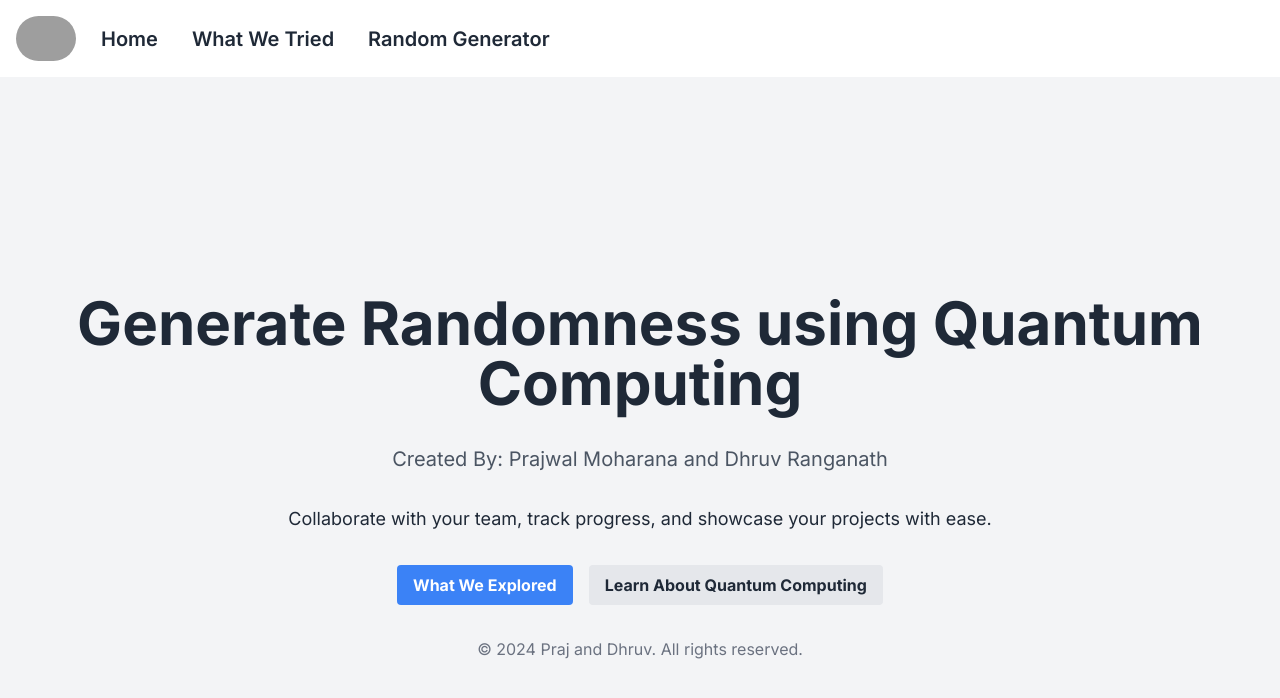
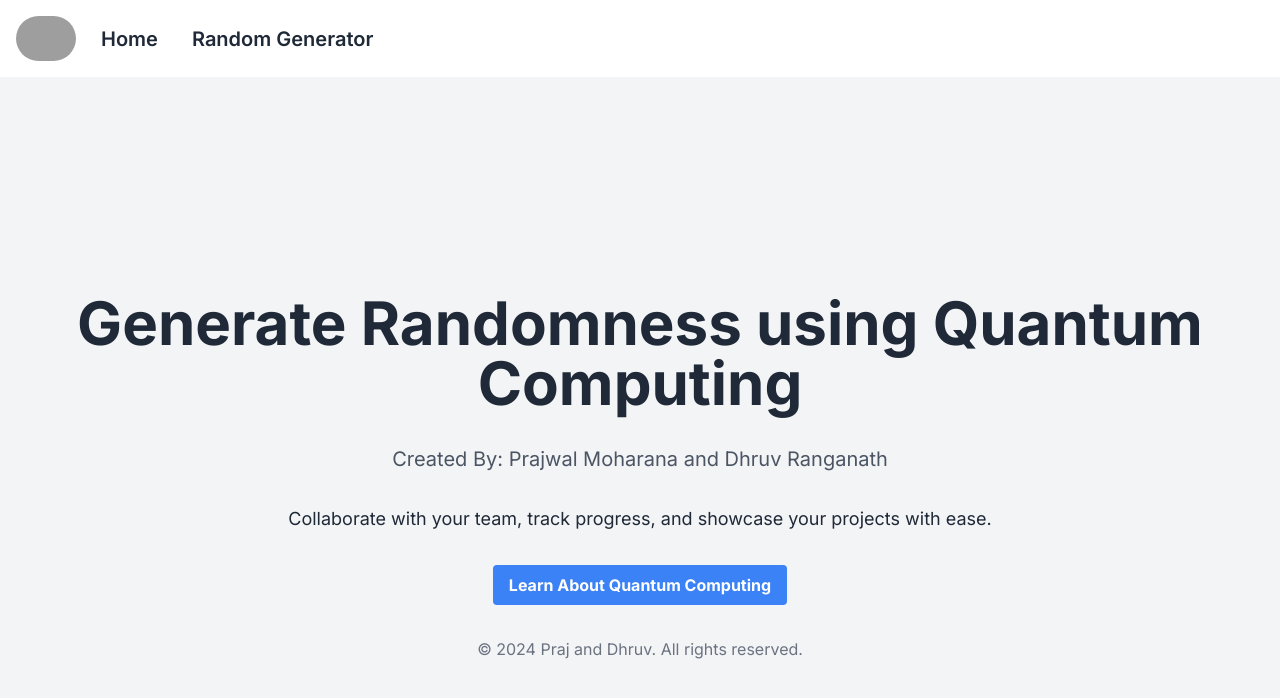
Before and after one commit to Kenobium/qhacks, a Next.js app in the folder frontend/: page / in a window 1280 px wide. Shown: the top 698 px of the page. Built offline with nearby package versions, Linux system fonts and the light colour scheme; grey boxes are pictures that could not be loaded.

Commit message:
Remove unnecessary material

```diff
--- a/frontend/app/components/navbar.tsx
+++ b/frontend/app/components/navbar.tsx
@@ -17,9 +17,6 @@ export default function Navbar() {
             <Link href={"/"} className="btn btn-ghost text-xl">
                 Home
             </Link>
-            <Link href={"/about"} className="btn btn-ghost text-xl">
-                What We Tried
-            </Link>
             <Link href={"/rng"} className="btn btn-ghost text-xl">
                 Random Generator
             </Link>
--- a/frontend/app/page.tsx
+++ b/frontend/app/page.tsx
@@ -20,13 +20,8 @@ export default function Home() {
                 </p>
 
                 <div className="flex justify-center space-x-4">
-                    <Link href="/about">
+                    <Link href="/rng">
                         <button className="rounded bg-blue-500 px-4 py-2 font-bold text-white hover:bg-blue-600">
-                            What We Explored
-                        </button>
-                    </Link>
-                    <Link href="/rng">
-                        <button className="rounded bg-gray-200 px-4 py-2 font-bold text-gray-800 hover:bg-gray-300">
                             Learn About Quantum Computing
                         </button>
                     </Link>
```
